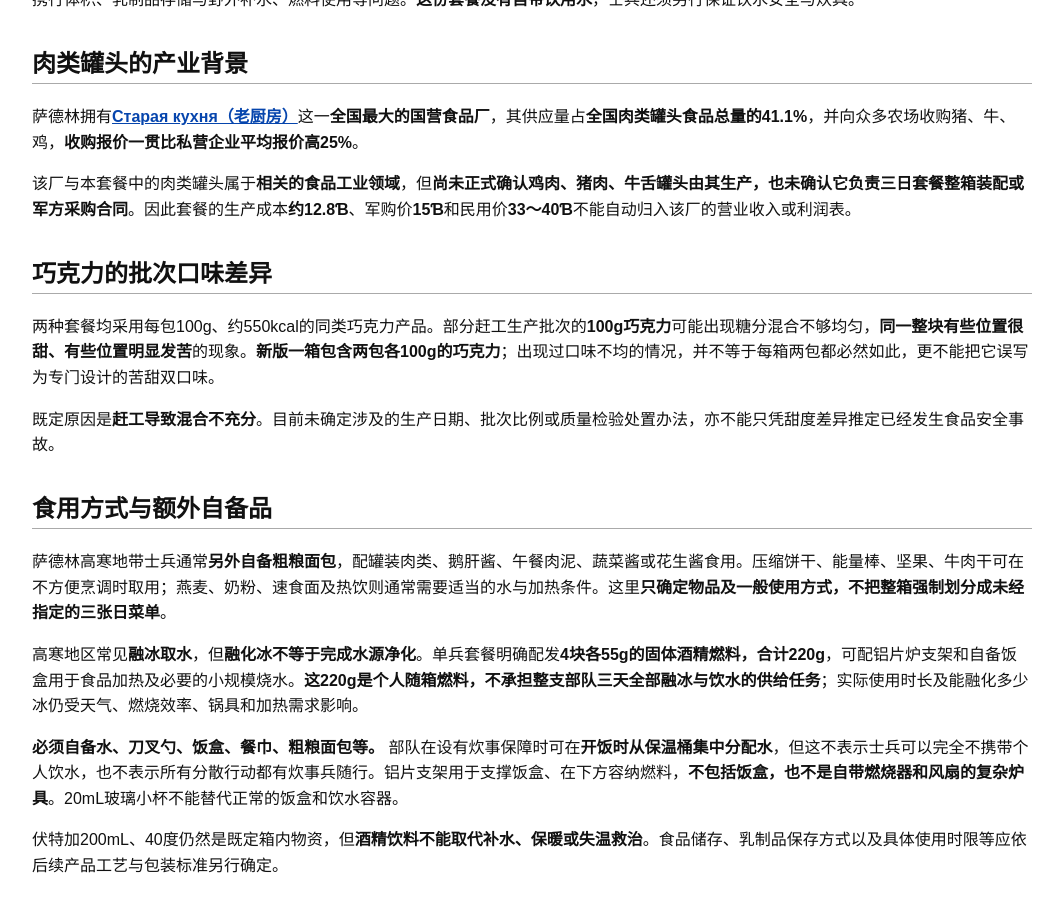
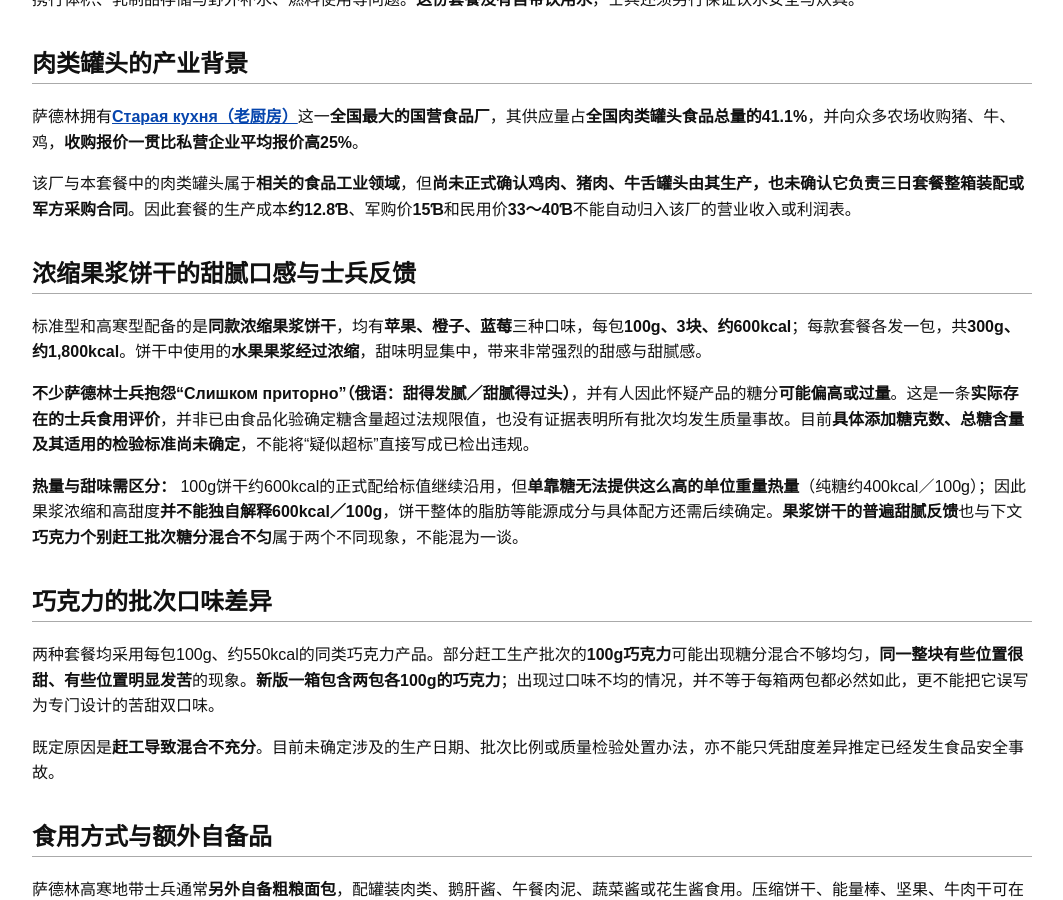
Before and after one commit to xdd44894-hub/orbina-encyclopedia, a Jekyll site: the page built from _articles/article-406.md, in a window 1280 px wide and 900 px high, scrolled down 3602 px. Shown: the whole window, without its empty margins (108-1171 px from the left). Built offline with Jekyll 4.4.1, drawn with Linux system fonts in a browser that asks for light colours.

Commit message:
萨德林标准与高寒军粮：同步确认三味浓缩果浆饼干甜腻口感、士兵评论Слишком приторно及未经检验的糖分过量疑虑

```diff
--- a/_articles/article-406.md
+++ b/_articles/article-406.md
@@ -107,6 +107,14 @@ ai_search: true
 萨德林拥有[**Старая кухня（老厨房）**]({{ '/articles/article-408/' | relative_url }})这一**全国最大的国营食品厂**，其供应量占**全国肉类罐头食品总量的41.1%**，并向众多农场收购猪、牛、鸡，**收购报价一贯比私营企业平均报价高25%**。
 
 该厂与本套餐中的肉类罐头属于**相关的食品工业领域**，但**尚未正式确认鸡肉、猪肉、牛舌罐头由其生产，也未确认它负责三日套餐整箱装配或军方采购合同**。因此套餐的生产成本**约12.8Ɓ**、军购价**15Ɓ**和民用价**33～40Ɓ**不能自动归入该厂的营业收入或利润表。
+
+## 浓缩果浆饼干的甜腻口感与士兵反馈
+
+标准型和高寒型配备的是**同款浓缩果浆饼干**，均有**苹果、橙子、蓝莓**三种口味，每包**100g、3块、约600kcal**；每款套餐各发一包，共**300g、约1,800kcal**。饼干中使用的**水果果浆经过浓缩**，甜味明显集中，带来非常强烈的甜感与甜腻感。
+
+**不少萨德林士兵抱怨“Слишком приторно”（俄语：甜得发腻／甜腻得过头）**，并有人因此怀疑产品的糖分**可能偏高或过量**。这是一条**实际存在的士兵食用评价**，并非已由食品化验确定糖含量超过法规限值，也没有证据表明所有批次均发生质量事故。目前**具体添加糖克数、总糖含量及其适用的检验标准尚未确定**，不能将“疑似超标”直接写成已检出违规。
+
+**热量与甜味需区分：** 100g饼干约600kcal的正式配给标值继续沿用，但**单靠糖无法提供这么高的单位重量热量**（纯糖约400kcal／100g）；因此果浆浓缩和高甜度**并不能独自解释600kcal／100g**，饼干整体的脂肪等能源成分与具体配方还需后续确定。**果浆饼干的普遍甜腻反馈**也与下文**巧克力个别赶工批次糖分混合不匀**属于两个不同现象，不能混为一谈。
 
 ## 巧克力的批次口味差异
 
```
